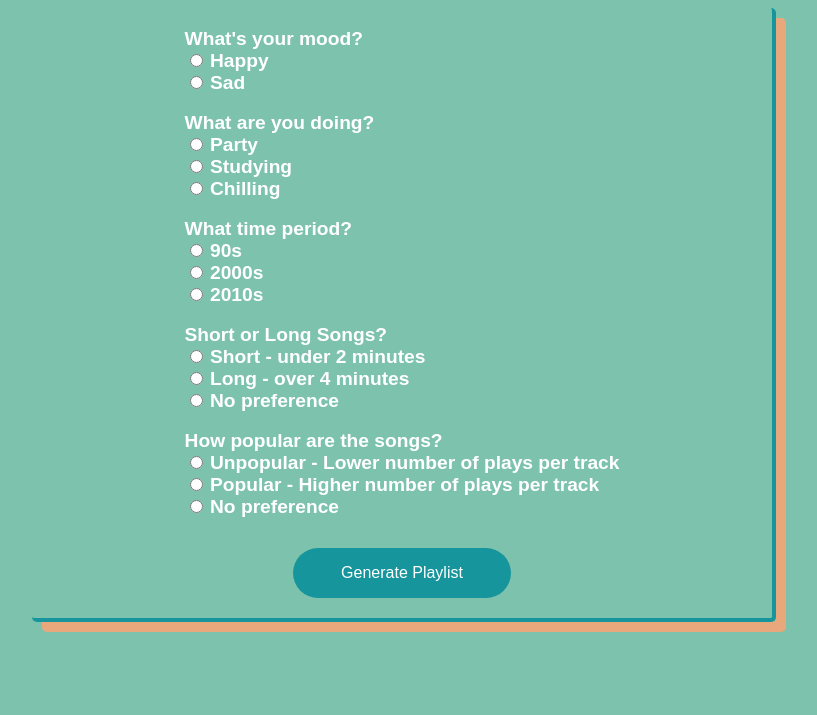
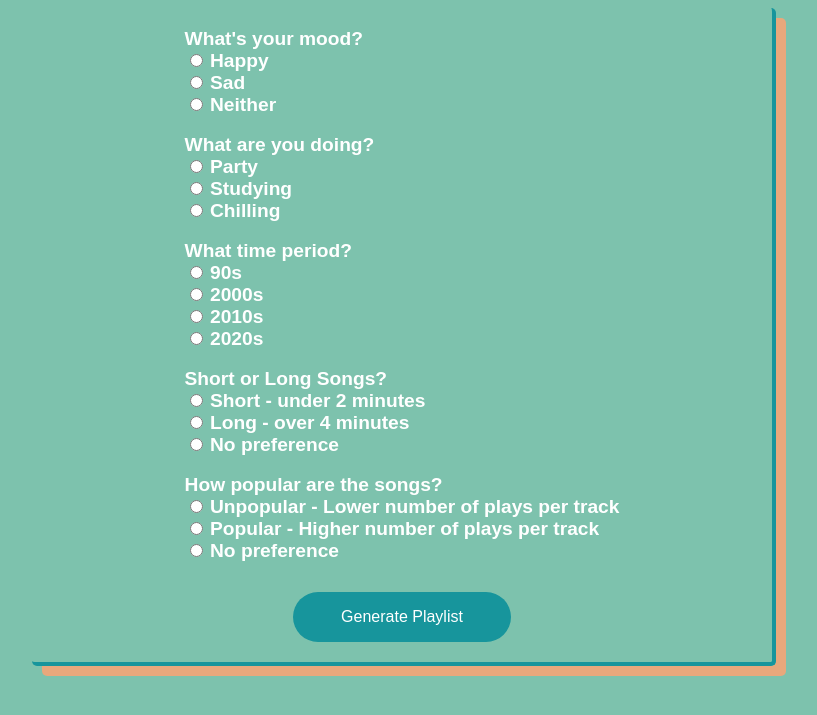
Before and after one commit to gmendzy/spotify-project, a Flask app: page /questionnaire in a window 1280 px wide. Shown: the top 715 px of the page, without its empty margins (236-1053 px from the left). Run offline with Flask 3, Linux system fonts and the light colour scheme.

Commit message:
Added 2020s time period and neither option for mood

```diff
--- a/app.py
+++ b/app.py
@@ -153,6 +153,8 @@ def generate_recommendations():
         target_features['valence'] += 0.4 # Increase relative valence
     elif 'sad' in mood:
         target_features['valence'] -= 0.2 # Decrease relative valence
+    elif 'Neither' in mood:
+        target_features = target_features # No change in valence
 
     if 'studying' in activity:
         target_features['energy'] -= 0.2 # Decrease relative energy
@@ -191,6 +193,7 @@ def generate_recommendations():
         '90s' : ('1990-01-01', '1999-12-31'),
         '2000s' : ('2000-01-01', '2009-12-31'),
         '2010s' : ('2010-01-01', '2019-12-31'),
+        '2020s' : ('2020-01-01', '2021-12-31')
     }
     start_date, end_date = time_periods[time_period]
 
--- a/templates/questionnaire.html
+++ b/templates/questionnaire.html
@@ -21,8 +21,10 @@
                     <input type="radio" id="sad" name="mood" value="sad">
                     <label for="sad">Sad</label>
                 </div>
-
-
+                <div>
+                    <input type="radio" id="Neither" name="mood" value="Neither">
+                    <label for="Neither">Neither</label>
+                </div>
             </div>
             <div class="form-group">
                 <br>
@@ -38,7 +40,6 @@
                 <div>
                     <input type="radio" id="chilling" name="activity" value="chilling">
                     <label for="chilling">Chilling</label>
-
                 </div>
                 <div>
                     <br>
@@ -55,6 +56,10 @@
                         <input type="radio" id="2010s" name ="time_period" value="2010s">
                         <label for="2010s">2010s</label>
                     </div>
+                </div>
+                <div>
+                    <input type="radio" id="2010s" name ="time_period" value="2020s">
+                    <label for="2020s">2020s</label>
                 </div>
                 <div>
                     <br>
```
Also changed, not shown: 1 other file.
